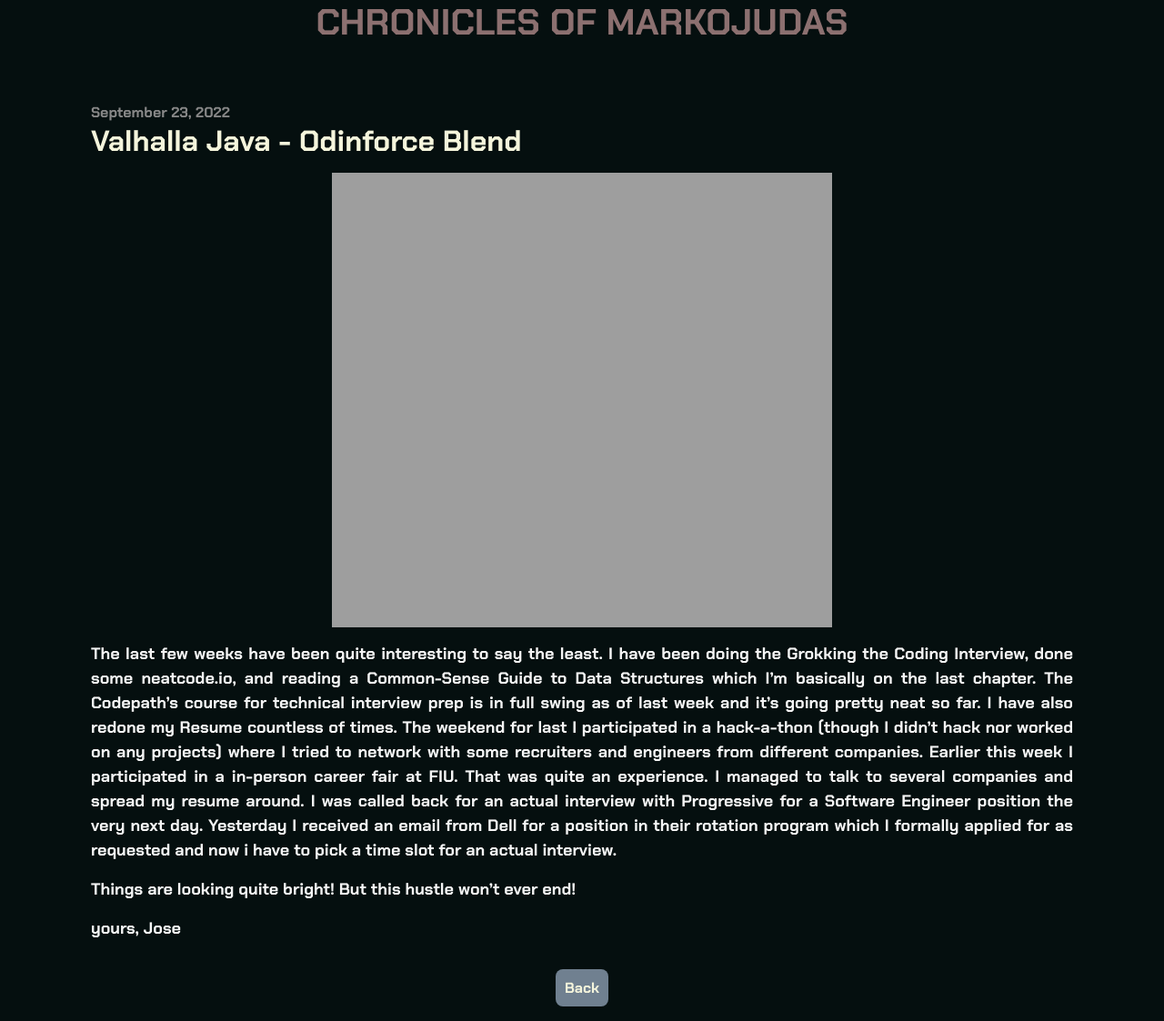
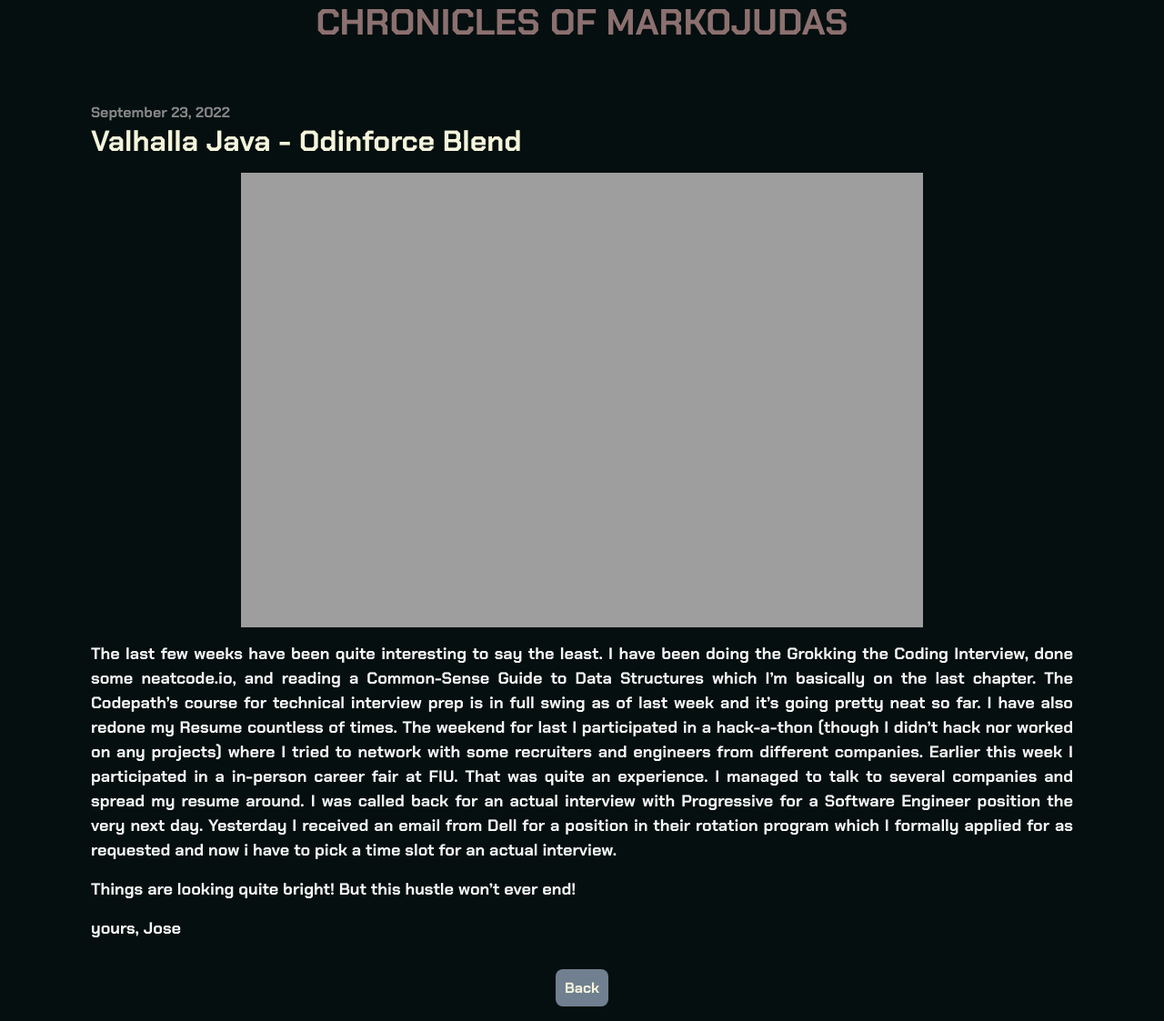
Before and after one commit to Markojudas/chronicles, a Jekyll site: the page built from _posts/2022-09-23-valhalla-java-odinforce.md, in a window 1280 px wide. Shown: the whole page at 91% size. Built offline with Jekyll 4.4.1, drawn with Linux system fonts in a browser that asks for light colours; nearby versions of some CDN libraries.

Commit message:
fixing image

```diff
--- a/_posts/2022-09-23-valhalla-java-odinforce.md
+++ b/_posts/2022-09-23-valhalla-java-odinforce.md
@@ -4,7 +4,7 @@
 ---
 <!-- markdownlint-disable -->
 
-<p style="text-align:center;"><img src="https://markojudas.github.io/chronicles/img/ds_a_coffee.jpg" width="550" height="500"></p>
+<p style="text-align:center;"><img src="https://markojudas.github.io/chronicles/img/ds_a_coffee.jpg" width="750" height="500"></p>
 
 The last few weeks have been quite interesting to say the least. I have been doing the Grokking the Coding Interview, done some neatcode.io, and reading a Common-Sense Guide to Data Structures which I'm basically on the last chapter. The Codepath's course for technical interview prep is in full swing as of last week and it's going pretty neat so far. I have also redone my Resume countless of times. The weekend for last I participated in a hack-a-thon (though I didn't hack nor worked on any projects) where I tried to network with some recruiters and engineers from different companies. Earlier this week I participated in a in-person career fair at FIU. That was quite an experience. I managed to talk to several companies and spread my resume around. I was called back for an actual interview with Progressive for a Software Engineer position the very next day. Yesterday I received an email from Dell for a position in their rotation program which I formally applied for as requested and now i have to pick a time slot for an actual interview.
 
```
